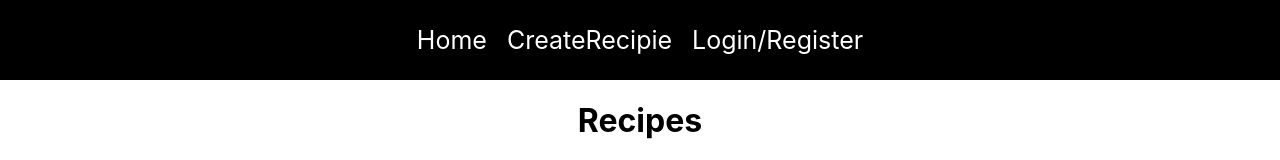
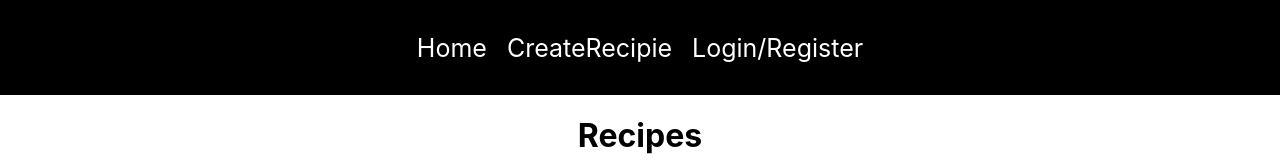
Before and after one commit to akhil3000/Recipieappfrontend, a React (Create React App) app: page / in a window 1280 px wide. Shown: the top 160 px of the page. Built offline with nearby package versions, Linux system fonts and the light colour scheme; no server answers.

Commit message:
Navbar height fixed

```diff
--- a/src/App.css
+++ b/src/App.css
@@ -53,14 +53,14 @@ input {
 .navbar {
   margin: 0;
   width: 100%;
-  height: 80px;
+  height: 95px;
   background-color: black;
   display: flex;
   justify-content: center;
   align-items: center;
   color: white;
   text-decoration: none;
-  flex-wrap:wrap;
+
 }
 
 a {
```
